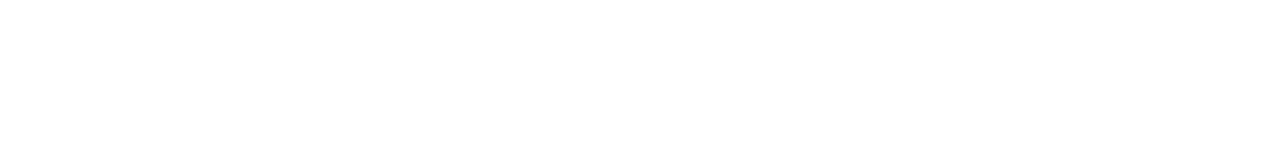
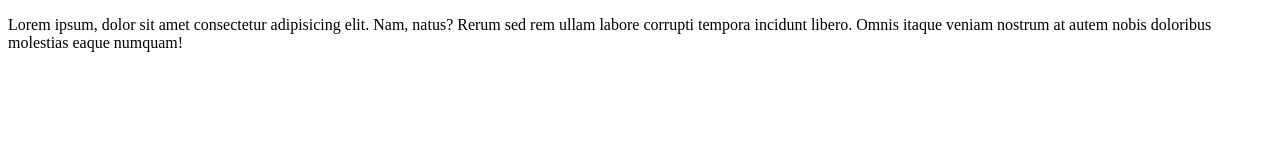
Before and after one commit to lessan-cyber/TP, a plain HTML site: page index.html in a window 1280 px wide. Drawn offline with Linux system fonts and the light colour scheme.

Commit message:
ajout de paragraphe

```diff
--- a/index.html
+++ b/index.html
@@ -6,6 +6,6 @@
     <title>Document</title>
 </head>
 <body>
-
+    <p>Lorem ipsum, dolor sit amet consectetur adipisicing elit. Nam, natus? Rerum sed rem ullam labore corrupti tempora incidunt libero. Omnis itaque veniam nostrum at autem nobis doloribus molestias eaque numquam!</p>
 </body>
 </html>
```
